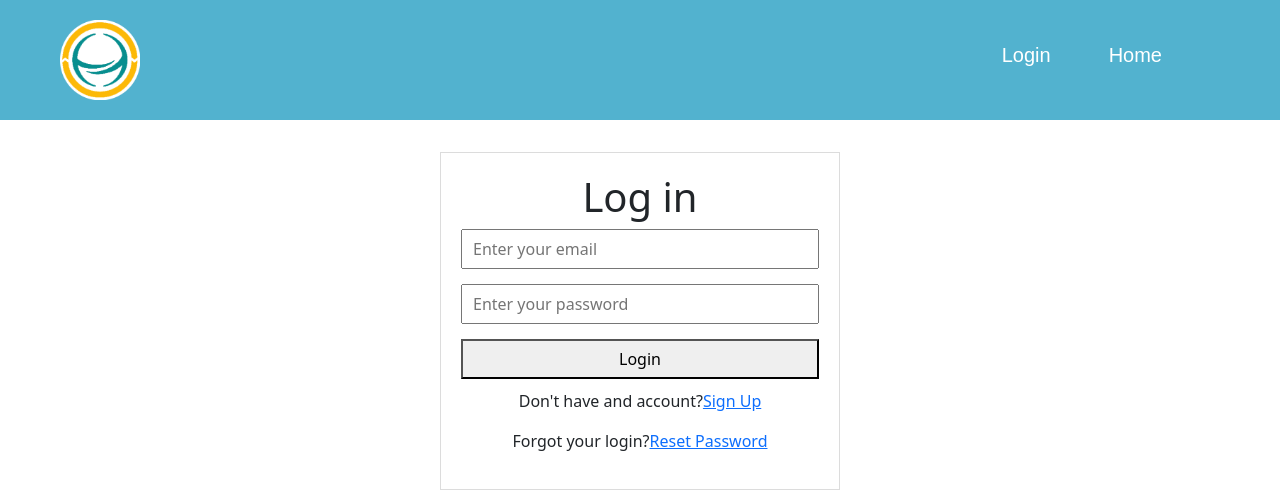
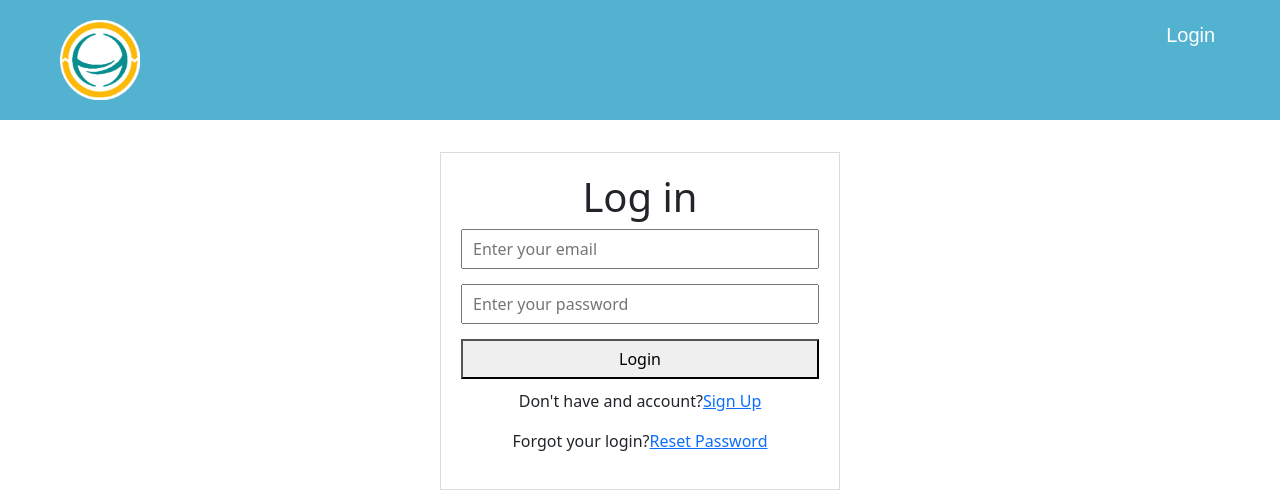
Before and after one commit to j3ffr3yv/vehicle-maintenance-recorder, a React (Create React App) app in the folder client/: page /login in a window 1280 px wide. Shown: the top 490 px of the page. Built offline with nearby package versions, Linux system fonts and the light colour scheme.

Commit message:
added corner dropdown menu for users

```diff
--- a/client/src/components/css/NavBar.css
+++ b/client/src/components/css/NavBar.css
@@ -18,13 +18,11 @@
 
 .navButtons {
     display: flex;
-    padding-top: 20px;
     padding-right: 40px;
-    align-content:center;
+    align-content:top;
     justify-content: right;
     flex-direction:row;
     float: right;
-    width: 50%;
 
     font-size: 40px;
     color: rgb(255, 255, 255);
--- a/client/src/components/jsx/NavBar.jsx
+++ b/client/src/components/jsx/NavBar.jsx
@@ -2,14 +2,68 @@ import React , {useEffect, useReducer}from 'react';
 import { NavLink, useNavigate } from "react-router-dom";
 
 import "../css/NavBar.css";
-import {getAuth,signOut } from "firebase/auth"
+import {getAuth,signOut, sendPasswordResetEmail} from "firebase/auth"
+import { getDatabase, ref, get, child} from "firebase/database";
+
+import { DropdownMenu, MenuItem } from 'react-bootstrap-dropdown-menu';
+import Dropdown from 'react-bootstrap/Dropdown'
+
 
 function NavBar(){
 
     let auth = getAuth();
+    let user = auth.currentUser
 
     useReducer(x => x + 1, 0);
 
+
+    return (
+        <div className = 'mainNavBarContent'>
+        <img className='logoImage' src={require("../../Images/Logo.png")}/>
+        <div className='navButtons'>
+            {
+                auth.currentUser != null ?
+                    <Simple></Simple>
+                :
+                    <NavLink className='NavBarText' to="/login">Login</NavLink>
+            }
+        </div>
+        </div>
+    )
+}
+
+class Simple extends React.Component {
+    render() {
+        var  auth = getAuth();
+        var  user = auth.currentUser
+        var userName = ""
+        const btn = document.getElementById("userdisplay");
+        const dbRef = ref(getDatabase());
+        get(child(dbRef, `users/${user.uid}/name`)).then((snapshot) => {
+          if (snapshot.exists()) {
+            btn.title = snapshot.val();
+            console.log(btn.value);
+          } else {
+            console.log("No data available");
+          }
+        }).catch((error) => {
+          console.error(error);
+        });
+        console.log(userName);
+        function passreset() {
+        sendPasswordResetEmail(auth, user.email)
+        .then(() => {
+            alert.show("Password Reset Email Sent!")
+            // Password reset email sent!
+            // ..
+        })
+        .catch((error) => {
+            alert.show("ERROR: Invalid Info!")
+            const errorCode = error.code;
+            const errorMessage = error.message;
+            // ..
+        });
+    }
     function LogOut()
     {
         signOut(auth).then(() => {
@@ -22,20 +76,20 @@ function NavBar(){
           });
 
     }
-    return (
-        <div className = 'mainNavBarContent'>
-            <img className='logoImage' src={require("../../Images/Logo.png")}/>
-            <div className='navButtons'>
-                {
-                    auth.currentUser != null ?
-                        <button onClick={LogOut}>Sign out</button>
-                    :
-                        <NavLink className='NavBarText' to="/login">Login</NavLink>
-                }
-                <NavLink className='NavBarText' to="/">Home</NavLink>
-            </div>
-        </div>
-    )
-}
+      return (
+          <Dropdown>
+          <Dropdown.Toggle color="primary" id="userdisplay" title = "lol">
+          </Dropdown.Toggle>
+            <Dropdown.Menu>
+                <Dropdown.Item text="Home" location="/" />
+                <Dropdown.Item text="Edit Profile" location="/profile" />
+                <Dropdown.Item text="Change Password (via Email)" onClick={passreset} />
+                <Dropdown.Item text="Logout" onClick={LogOut} />
+            </Dropdown.Menu>
+          </Dropdown>
+      )
+    }
+
+  }
 
 export default NavBar;
```
